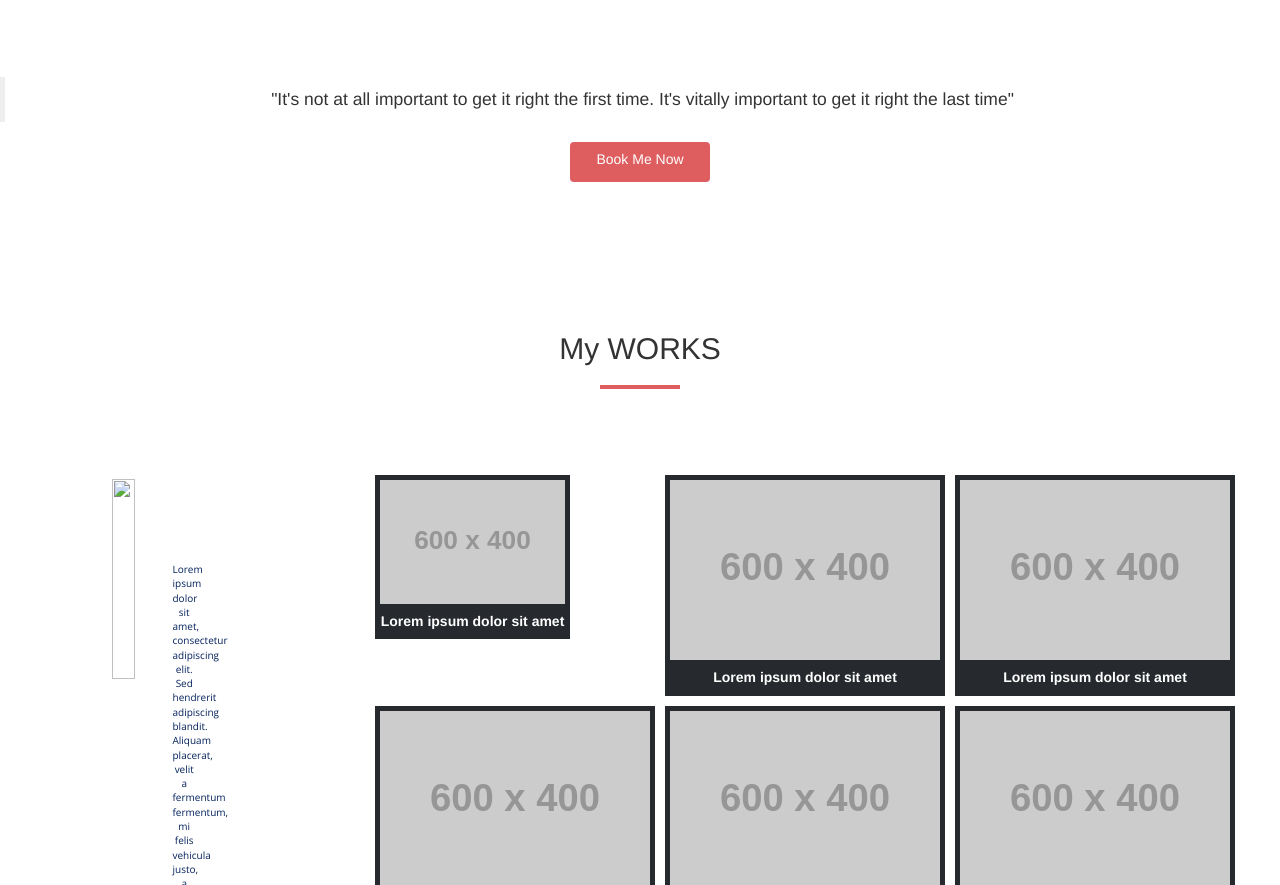
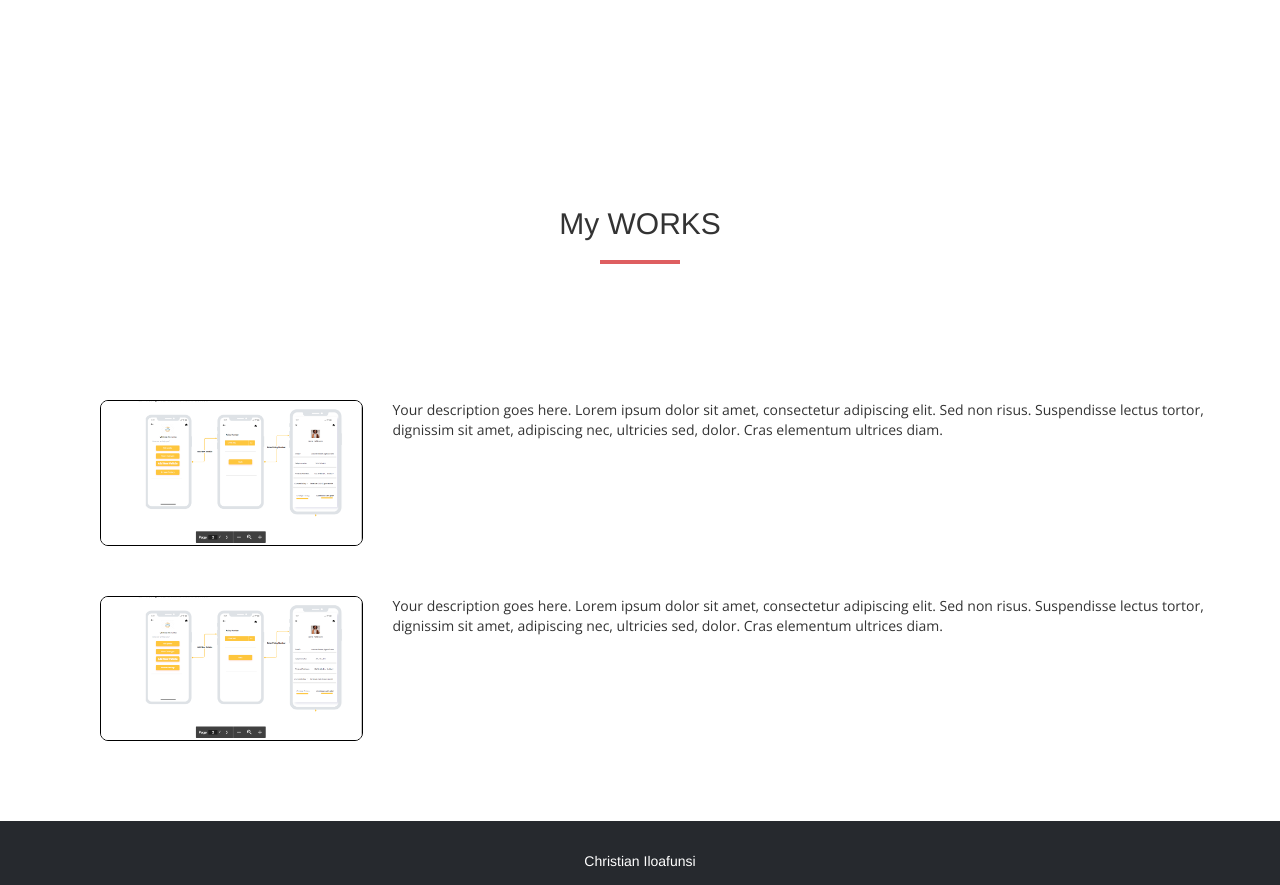
Before and after one commit to chriscarez/portfolio, a plain HTML site: page index.html in a window 1280 px wide. Shown: the part 1213-2098 px from the top of the page. Drawn offline with nearby package versions, Linux system fonts and the light colour scheme; some packages are replaced by stand-ins of ours; placeholder pictures from the web are drawn by us; a script that the page names is missing.

Commit message:
Add work information

```diff
--- a/index.html
+++ b/index.html
@@ -97,16 +97,7 @@
     </div>
 
 </div>
-<div class="row">
-<div class="col-xs-12 text-center">
-  <blockquote>
-    "It's not at all important to get it right the first time. It's vitally important to get it right the last time"
-  </blockquote>
-     <div class="joinjour text-center">
-            <a href="#contact" class="btn btn-block scroll-nav">Book Me Now</a>
-        </div>
-  </div>
-</div>
+
    <!-- Works
 ================================================== -->
 <div id="portfolio" class="text-center">
@@ -120,94 +111,38 @@
         </div>
         <div class="gap"></div>
         <section id="works" class="container">
+            <div class="container mt-5">
+                <div class="row">
+                    <!-- Image Section -->
+                    <div class="col-md-3">
+                        <img src="./wirefame1.png" alt="Description Image" class="img-fluid custom-img" />
+                    </div>
 
+                    <!-- Description Section -->
+                    <div class="col-md-9">
+                        <p class="text-left">
+                            Your description goes here. Lorem ipsum dolor sit amet, consectetur adipiscing elit. Sed non risus. Suspendisse lectus tortor, dignissim sit amet, adipiscing nec, ultricies sed, dolor. Cras elementum ultrices diam.
+                        </p>
+                    </div>
+                </div>
+            </div>
 
-            <ul class="portfolio-items col-4">
-                <li class="portfolio-item apps">
-                    <div class="col-sm-6 col-md-6 col-xs-6">
+            <!-- work no 2 -->
+            <div class="container mt-5">
+                <div class="row">
+                    <!-- Image Section -->
+                    <div class="col-md-3">
+                        <img src="./wirefame1.png" alt="Description Image" class="img-fluid custom-img" />
+                    </div>
 
-                        <div class="thumbnail" style="border:none; background:white;">
-
-                        <div class="col-sm-6 col-md-6 col-xs-12 image-container">
-                          <img src="images/online_learning.jpg" style="height:200px; margin-left:-15px;" />
-                        </div>
-
-                        <div class="col-sm-6 col-md-6 col-xs-12">
-
-                          <h3>Hello World</h3>
-                           <p style="font-size:10px; color:#03225C;">Lorem ipsum dolor sit amet, consectetur adipiscing elit. Sed hendrerit adipiscing blandit. Aliquam placerat, velit a fermentum fermentum, mi felis vehicula justo, a dapibus quam augue non massa.   </p>
-                        </div>
-                        </div>
-
-           </div>
-                </li><!--/.portfolio-item-->
-                <li class="portfolio-item logo apps">
-                    <div style="display:flex; flex-direction: row;">
-                        <div class="item-inner">
-                            <img src="https://dummyimage.com/600x400/1a1b1c/e4e5f0.png&text=Work" alt="">
-                            <h5>Lorem ipsum dolor sit amet</h5>
-                            <div class="layer">
-                                <a class="preview view" href="https://dummyimage.com/600x400/1a1b1c/e4e5f0.png&text=Work"><i class="fa fa-eye"></i></a>
-                            </div>
-                        </div>
-                        <p>Hello threre! this is the description section</p>
+                    <!-- Description Section -->
+                    <div class="col-md-9">
+                        <p class="text-left">
+                            Your description goes here. Lorem ipsum dolor sit amet, consectetur adipiscing elit. Sed non risus. Suspendisse lectus tortor, dignissim sit amet, adipiscing nec, ultricies sed, dolor. Cras elementum ultrices diam.
+                        </p>
                     </div>
-                </li><!--/.portfolio-item-->
-                <li class="portfolio-item logo web">
-                    <div class="item-inner">
-                        <img src="https://dummyimage.com/600x400/1a1b1c/e4e5f0.png&text=Work" alt="">
-                        <h5>Lorem ipsum dolor sit amet</h5>
-                        <div class="layer">
-                            <a class="preview view" href="https://dummyimage.com/600x400/1a1b1c/e4e5f0.png&text=Work"><i class="fa fa-eye"></i></a>
-                        </div>
-                    </div>
-                </li><!--/.portfolio-item-->
-                <li class="portfolio-item logo web apps">
-                    <div class="item-inner">
-                        <img src="https://dummyimage.com/600x400/1a1b1c/e4e5f0.png&text=Work" alt="">
-                        <h5>Lorem ipsum dolor sit amet</h5>
-                        <div class="layer">
-                            <a class="preview view" href="https://dummyimage.com/600x400/1a1b1c/e4e5f0.png&text=Work"><i class="fa fa-eye"></i></a>
-                        </div>
-                    </div>
-                </li><!--/.portfolio-item-->
-                <li class="portfolio-item apps web">
-                    <div class="item-inner">
-                        <img src="https://dummyimage.com/600x400/1a1b1c/e4e5f0.png&text=Work" alt="">
-                        <h5>Lorem ipsum dolor sit amet</h5>
-                        <div class="layer">
-                            <a class="preview view" href="https://dummyimage.com/600x400/1a1b1c/e4e5f0.png&text=Work"><i class="fa fa-eye"></i></a>
-                        </div>
-                    </div>
-                </li><!--/.portfolio-item-->
-                <li class="portfolio-item apps">
-                    <div class="item-inner">
-                        <img src="https://dummyimage.com/600x400/1a1b1c/e4e5f0.png&text=Work" alt="">
-                        <h5>Lorem ipsum dolor sit amet</h5>
-                        <div class="layer">
-                            <a class="preview view" href="https://dummyimage.com/600x400/1a1b1c/e4e5f0.png&text=Work"><i class="fa fa-eye"></i></a>
-                        </div>
-                    </div>
-                </li><!--/.portfolio-item-->
-                <li class="portfolio-item web">
-                    <div class="item-inner">
-                        <img src="https://dummyimage.com/600x400/1a1b1c/e4e5f0.png&text=Work" alt="">
-                        <h5>Lorem ipsum dolor sit amet</h5>
-                        <div class="layer">
-                            <a class="preview view" href="https://dummyimage.com/600x400/1a1b1c/e4e5f0.png&text=Work"><i class="fa fa-eye"></i></a>
-                        </div>
-                    </div>
-                </li><!--/.portfolio-item-->
-                <li class="portfolio-item logo">
-                    <div class="item-inner">
-                        <img src="https://dummyimage.com/600x400/1a1b1c/e4e5f0.png&text=Work" alt="">
-                        <h5>Lorem ipsum dolor sit amet</h5>
-                        <div class="layer">
-                            <a class="preview view" href="https://dummyimage.com/600x400/1a1b1c/e4e5f0.png&text=Work"><i class="fa fa-eye"></i></a>
-                        </div>
-                    </div>
-                </li><!--/.portfolio-item-->
-            </ul>
+                </div>
+            </div>
         </section><!--/#portfolio-->
     </div>
 </div>
--- a/styles.css
+++ b/styles.css
@@ -598,3 +598,15 @@ a.fa.fa-angle-down:hover{
     -o-transition: 500ms;
     transition: 500ms;
 }
+
+.mt-5 {
+    margin-top: 5rem;
+}
+
+.custom-img {
+    width: 100%;
+    height: 100%;
+    object-fit: cover;
+    border: 1px solid black;
+    border-radius: 8px;
+}
```
Also changed, not shown: wirefame1.png (added).
